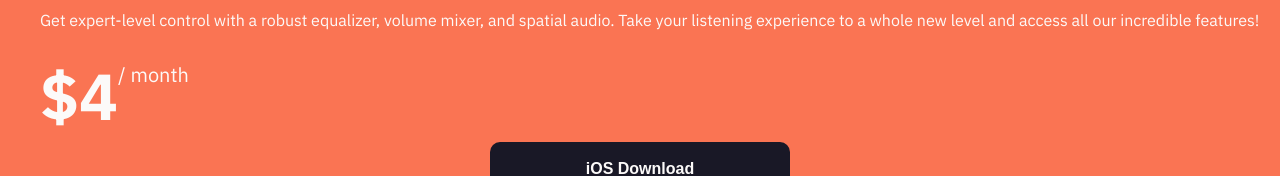
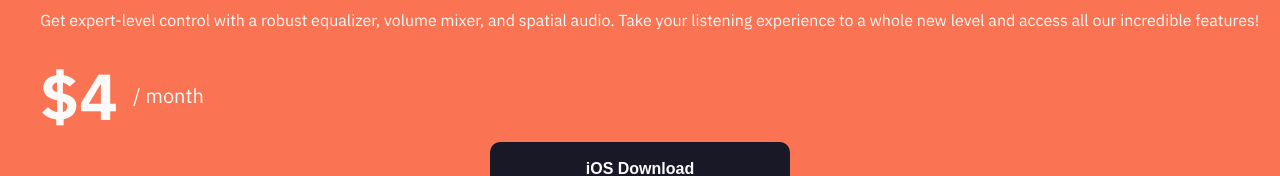
Before and after one commit to Ant-Shell/equalizer-landing-page-challenge, a React (Vite) app: page / in a window 1280 px wide. Shown: the part 1055-1231 px from the top of the page. Built offline with nearby package versions, Linux system fonts and the light colour scheme.

Commit message:
Adjust per month positioning

```diff
--- a/src/components/CallToActionCard/CallToActionCard.scss
+++ b/src/components/CallToActionCard/CallToActionCard.scss
@@ -45,8 +45,9 @@
           font-weight: 700;
           line-height: 52px;
        }
-       .cta-per-month { // <-- here
-        line-height: 10px;
+       .cta-per-month {
+        margin-left: 15px;
+        align-self: center;
        }
     }
     .cta-ios-button {
```
